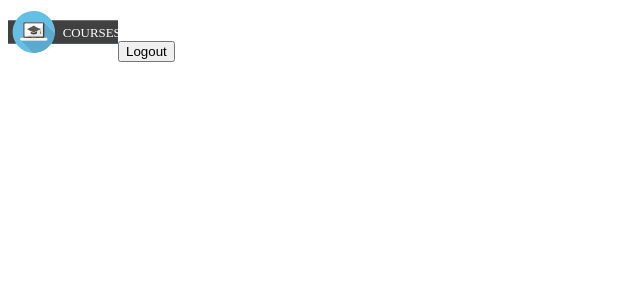
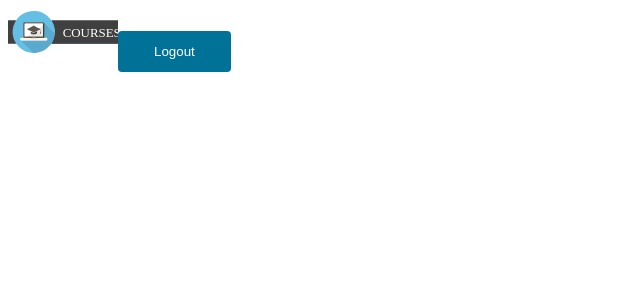
Before and after one commit to FreeFallRush/courses-app, a React (Vite) app: page / in a window 1280 px wide. Shown: the top 300 px of the page, without its empty margins (0-640 px from the left). Built offline with nearby package versions, Linux system fonts and the light colour scheme.

Commit message:
Added Button.module.css in Button folder
Added styles for Button component

```diff
--- /dev/null
+++ b/src/common/Button/Button.module.css
@@ -0,0 +1,12 @@
+.button {
+    background-color: #007298;
+    color: #fff;
+    padding: 13px 36px;
+    border: none;
+    border-radius: 4px;
+    cursor: pointer;
+}
+
+.button:hover {
+    background-color: #0288b4;
+}
--- a/src/common/Button/Button.tsx
+++ b/src/common/Button/Button.tsx
@@ -1,3 +1,5 @@
+import styles from "./Button.module.css";
+
 type ButtonProps = {
     buttonText: string;
     onClick?: () => void;
@@ -6,7 +8,9 @@ type ButtonProps = {
 function Button({ buttonText, onClick }: ButtonProps) {
     return (
         <>
-            <button onClick={onClick}>{buttonText}</button>
+            <button className={styles.button} onClick={onClick}>
+                {buttonText}
+            </button>
         </>
     );
 }
```
